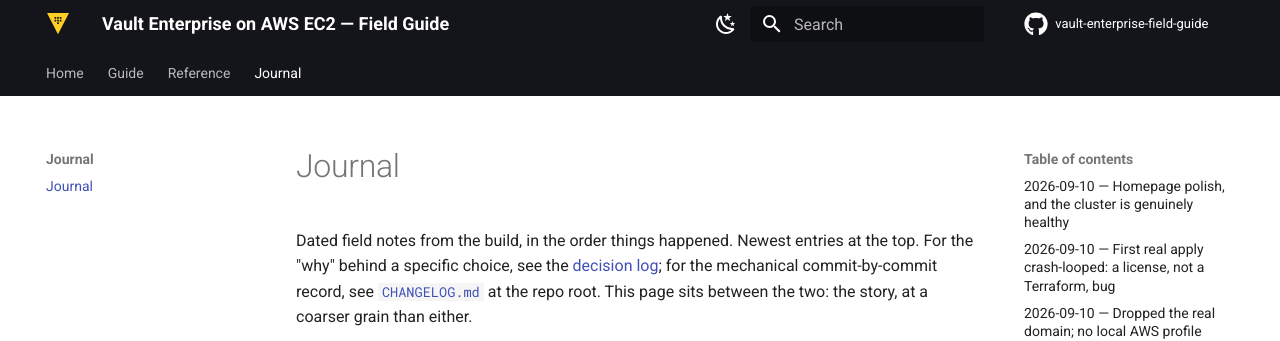
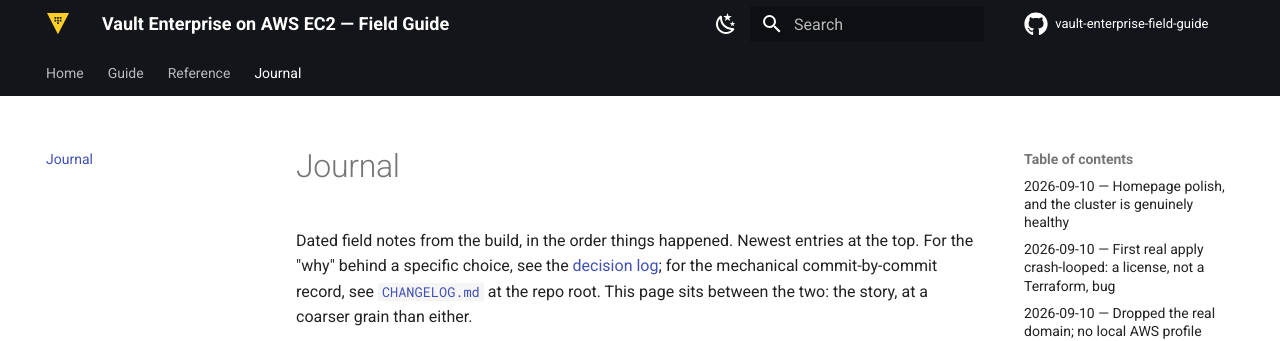
Before and after one commit to markcarriedo/vault-enterprise-field-guide, an MkDocs documentation site: the page built from docs/journal/index.md, in a window 1280 px wide. Shown: the top 341 px of the page. Built offline with MkDocs 1.6.1 and Material for MkDocs 9.7.7, drawn with Linux system fonts in a browser that asks for light colours; comment, search, counter and statistics services are not loaded.

Commit message:
fix(mkdocs): stop Journal nav item rendering twice
Journal: was a section wrapping a single page whose own H1 is also
"Journal" - Material rendered both the section label and the child
page's identical title, showing "Journal Journal" in the sidebar.
Flattened to a single nav entry, same pattern as Home.

Claude-Session: https://claude.ai/code/session_01W8wX9ho5zsL4nSkjw8ZJSM

```diff
--- a/mkdocs.yml
+++ b/mkdocs.yml
@@ -91,5 +91,4 @@ nav:
       - reference/architecture.md
       - reference/decisions.md
       - reference/glossary.md
-  - Journal:
-      - journal/index.md
+  - Journal: journal/index.md
```
Also changed, not shown: CHANGELOG.md (+1 -0 lines).
